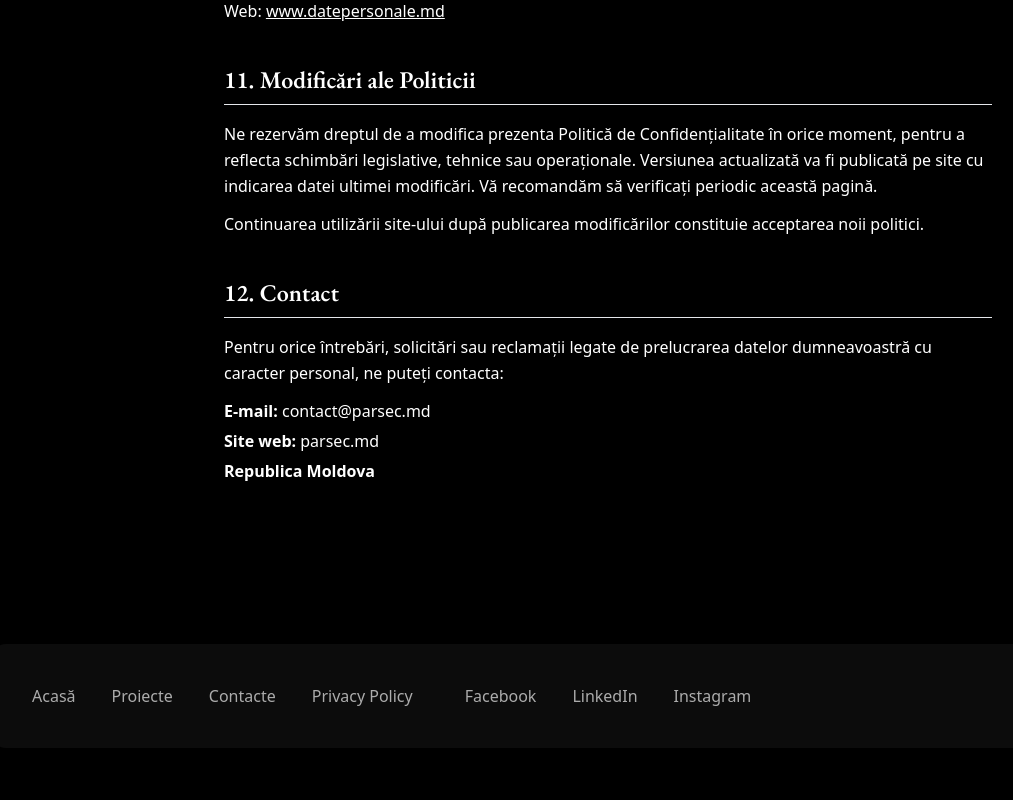
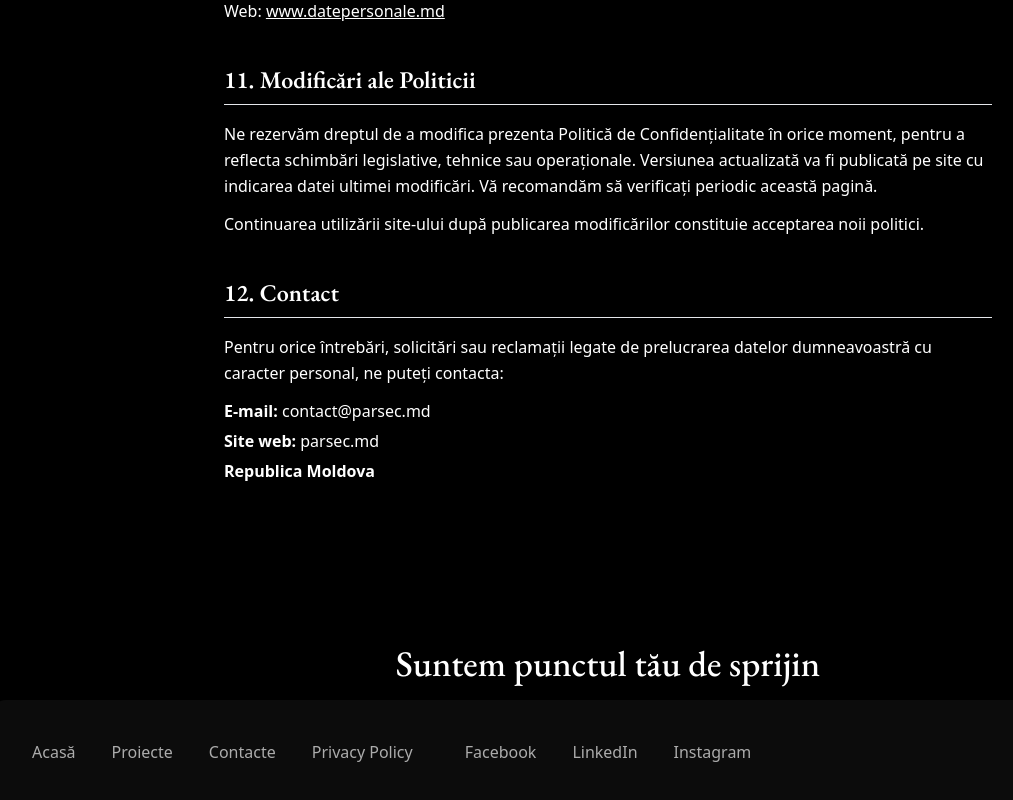
Before and after one commit to Fedotos228/parsec, a Next.js app: page /privacy-policy in a window 1280 px wide. Shown: the part 4700-5500 px from the top of the page, without its empty margins (32-1045 px from the left). Before the commit the page ends 5472 px from the top, so only its background shows below. Built offline with nearby package versions, Linux system fonts and the light colour scheme.

Commit message:
feat: add header to footer component and restore Image component in hero section

```diff
--- a/src/components/layout/footer.tsx
+++ b/src/components/layout/footer.tsx
@@ -1,14 +1,14 @@
 'use client'
 
-import { useBreakpoint } from '@/hook/useBreakpoint'
 import { footerContacts, footerNav } from '@/lib/constans/footer.constans'
 import Link from 'next/link'
 
 export default function Footer() {
-  const { isMobile } = useBreakpoint()
-
   return (
     <footer className='p-6'>
+      <div>
+        <h2 className='text-center mb-4'>Suntem punctul tău de sprijin</h2>
+      </div>
       <div className='grid grid-cols-1 md:grid-cols-2 xl:grid-cols-3 bg-footer p-10 rounded-xl'>
         <nav className='flex items-center flex-col md:flex-row gap-9'>
           {footerNav.map((item) => (
--- a/src/components/pages/home/hero.tsx
+++ b/src/components/pages/home/hero.tsx
@@ -1,5 +1,6 @@
 import { HomeQuery } from '@/queries/home.queries'
 import { wpFetch } from '@/queries/wordpress'
+import Image from 'next/image'
 import { HeroItem } from './hero-item'
 
 export default async function Hero() {
@@ -8,14 +9,14 @@ export default async function Hero() {
 
   return (
     <div className='relative h-dvh w-full grid grid-cols-1 grid-rows-2 md:grid-cols-2 md:grid-rows-1'>
-      {/* <Image
+      <Image
         src='/Logo.svg'
         alt='SCP Parsec Logo'
         width={200}
         height={200}
         className='absolute top-1/2 left-1/2 -translate-1/2 z-30 h-20 w-20 md:w-52 md:h-52'
         priority
-      /> */}
+      />
       {/* <video autoPlay loop muted playsInline className='absolute inset-0 object-cover z-20 w-full h-full'>
         <source src="/video/hero.mp4" media="(min-width: 768px)" type="video/mp4" />
         <source src="/video/hero-mobile.mp4" media="(max-width: 767px)" type="video/mp4" />
```
